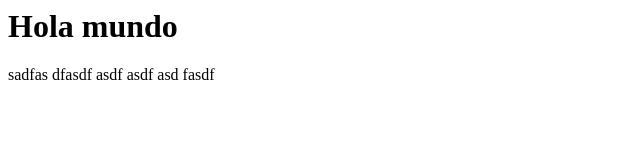
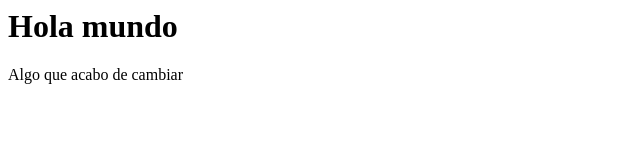
Before and after one commit to elgameroyt/Html, a plain HTML site: page index.html in a window 1280 px wide. Shown: the full height of the page, 0-640 px from the left. Drawn offline with Linux system fonts and the light colour scheme.

Commit message:
Update index.html

```diff
--- a/index.html
+++ b/index.html
@@ -2,7 +2,7 @@
 <head></head>
 <body>
 <h1> Hola mundo </h1>
-  <p>sadfas dfasdf asdf asdf asd fasdf </p>
+  <p>Algo que acabo de cambiar</p>
 
 </body>
 </html>
```
